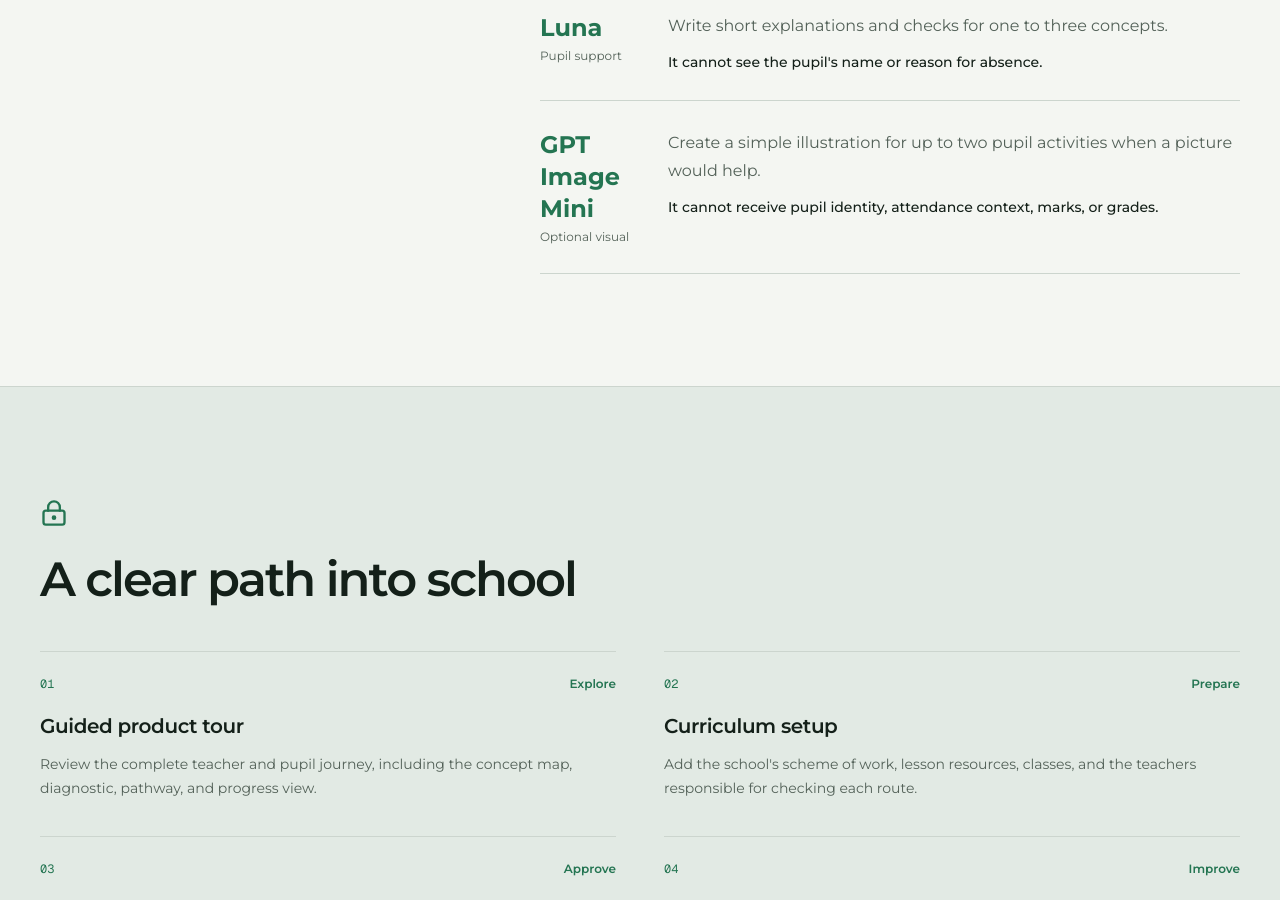
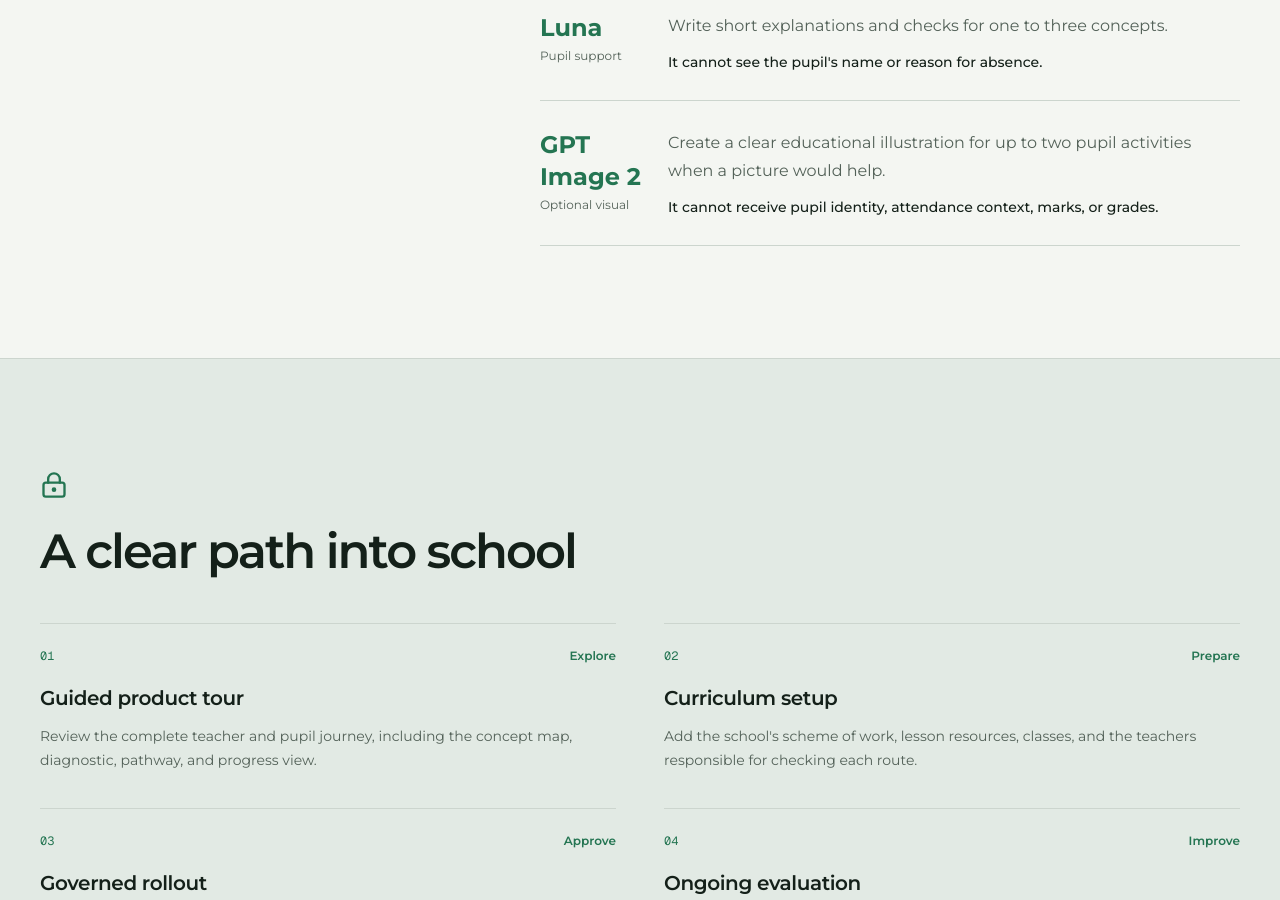
Before and after one commit to DanielButler1/BridgeBack, a Next.js app: page /for-schools in a window 1280 px wide. Shown: the part 4100-5000 px from the top of the page. Built offline with nearby package versions, Linux system fonts and the light colour scheme; no server answers.

Commit message:
feat(ai): upgrade illustrations to GPT Image 2

```diff
--- a/convex/generateLearning.ts
+++ b/convex/generateLearning.ts
@@ -8,8 +8,8 @@ import { z } from "zod";
 
 const model = "gpt-5.6-luna";
 const promptVersion = "micro-lessons-v1";
-const illustrationModel = "gpt-image-1-mini";
-const illustrationPromptVersion = "learning-illustration-v2";
+const illustrationModel = "gpt-image-2";
+const illustrationPromptVersion = "learning-illustration-v3";
 
 const modulesSchema = z.object({
   modules: z.array(z.object({
--- a/src/app/for-schools/page.tsx
+++ b/src/app/for-schools/page.tsx
@@ -90,7 +90,7 @@ export default function ForSchoolsPage() {
             <ModelJob model="Sol" stage="Lesson mapping" job="Read several lesson resources, find the main lesson idea, map the earlier ideas, and link each one to its source." limit="approve its own concept map" />
             <ModelJob model="Terra" stage="Check-in questions" job="Create short multiple-choice questions from the teacher-approved concept map." limit="mark answers or choose the pupil&apos;s route" />
             <ModelJob model="Luna" stage="Pupil support" job="Write short explanations and checks for one to three concepts." limit="see the pupil&apos;s name or reason for absence" />
-            <ModelJob model="GPT Image Mini" stage="Optional visual" job="Create a simple illustration for up to two pupil activities when a picture would help." limit="receive pupil identity, attendance context, marks, or grades" />
+            <ModelJob model="GPT Image 2" stage="Optional visual" job="Create a clear educational illustration for up to two pupil activities when a picture would help." limit="receive pupil identity, attendance context, marks, or grades" />
           </div>
         </div>
       </section>
```
Also changed, not shown: 3 other files (tests, documents, lock files or other folders).
